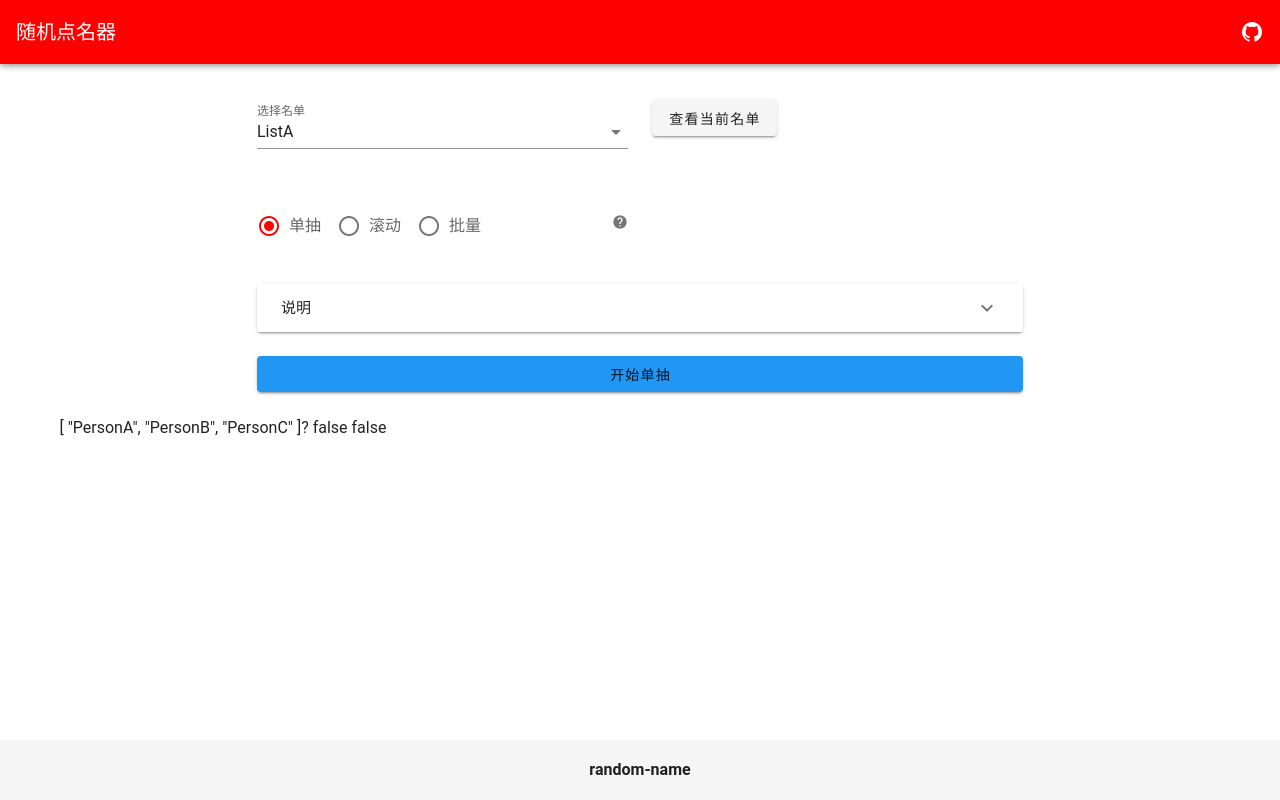
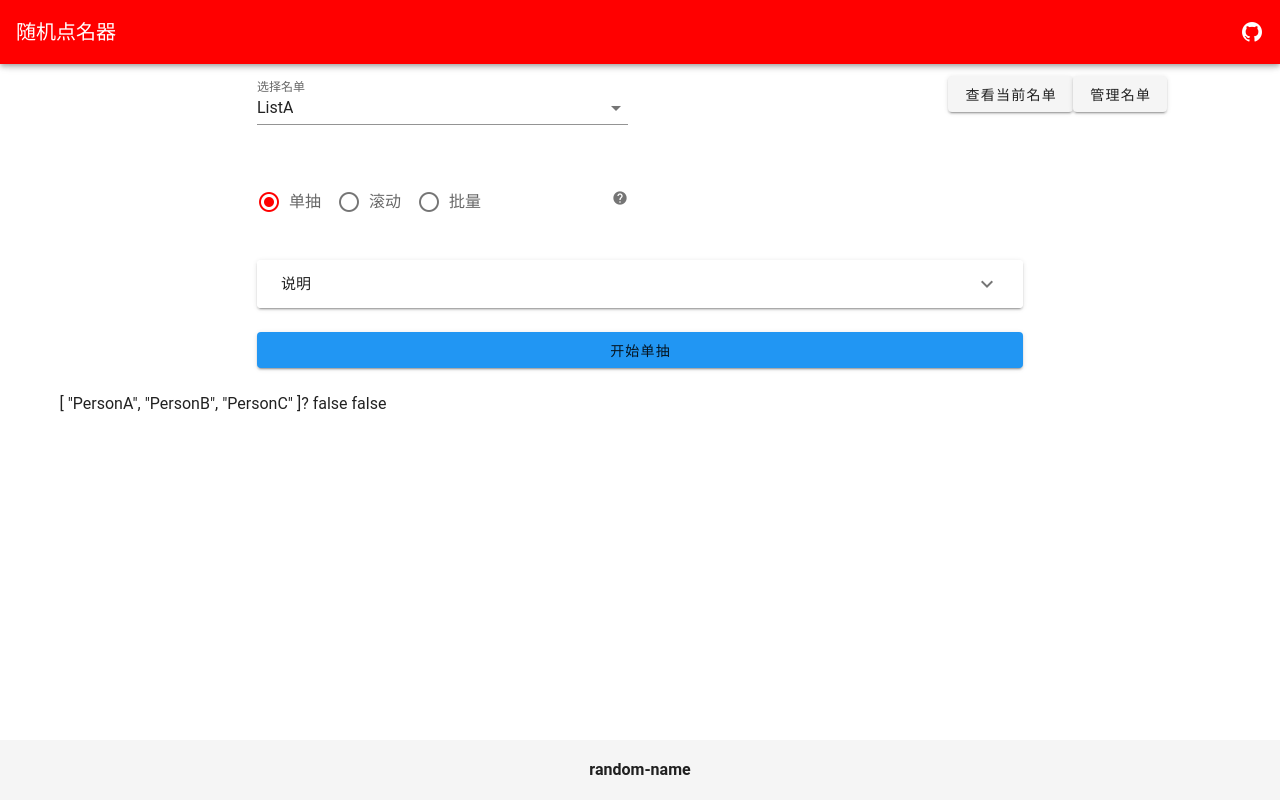
Before and after one commit to AkariRin/random-name, a Vue app: page / in a window 1280 px wide. Built offline with nearby package versions, Linux system fonts and the light colour scheme; a small style sheet from the web is missing.

Commit message:
feat: 实现切换列表的同步

```diff
--- a/src/components/currentList.vue
+++ b/src/components/currentList.vue
@@ -30,6 +30,13 @@ export default {
   beforeMount() {
     this.chips = this.list;
   },
+  watch: {
+    list: {
+      handler(newValue) {
+        this.chips = newValue;
+      },
+    },
+  },
 };
 </script>
 
--- a/src/views/Home.vue
+++ b/src/views/Home.vue
@@ -1,10 +1,5 @@
 <template>
   <v-container>
-    <v-row>
-      <v-col cols="12">
-        <v-spacer></v-spacer>
-      </v-col>
-    </v-row>
     <v-row>
       <v-col cols="4" offset="2">
         <v-select
@@ -14,8 +9,10 @@
           label="选择名单"
         ></v-select>
       </v-col>
-      <v-col cols="2">
+      <v-spacer></v-spacer>
+      <v-col cols="3">
         <current-list :list="list.current"></current-list>
+        <v-btn @click="$router.push('/list')">管理名单</v-btn>
       </v-col>
     </v-row>
     <v-row>
@@ -127,9 +124,9 @@ export default {
     },
     //组件控制器
     componentController: {
-      batchDialog: false,
       isBatch: false,
       isRunning: false,
+      cacheSelectedList: "",
     },
     //点名结果
     result: "?",
@@ -164,6 +161,16 @@ export default {
     global: {
       handler(newValue) {
         localStorage.setItem("data", JSON.stringify(newValue));
+        //todo
+        if (
+          !_.isEqual(
+            newValue.settings.selected,
+            this.componentController.cacheSelectedList
+          )
+        ) {
+          this.list.current = this.global.list[newValue.settings.selected];
+        }
+        this.componentController.cacheSelectedList = newValue.settings.selected;
       },
       deep: true,
     },
```
